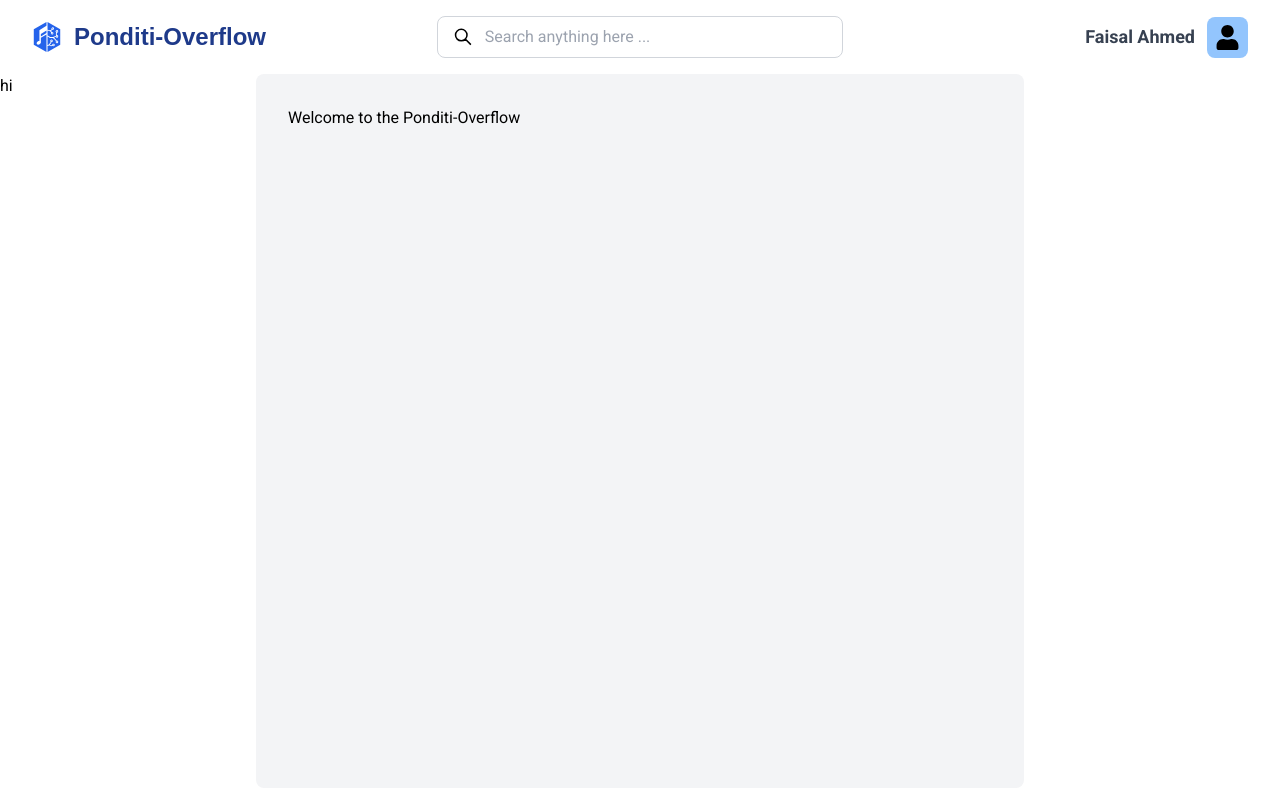
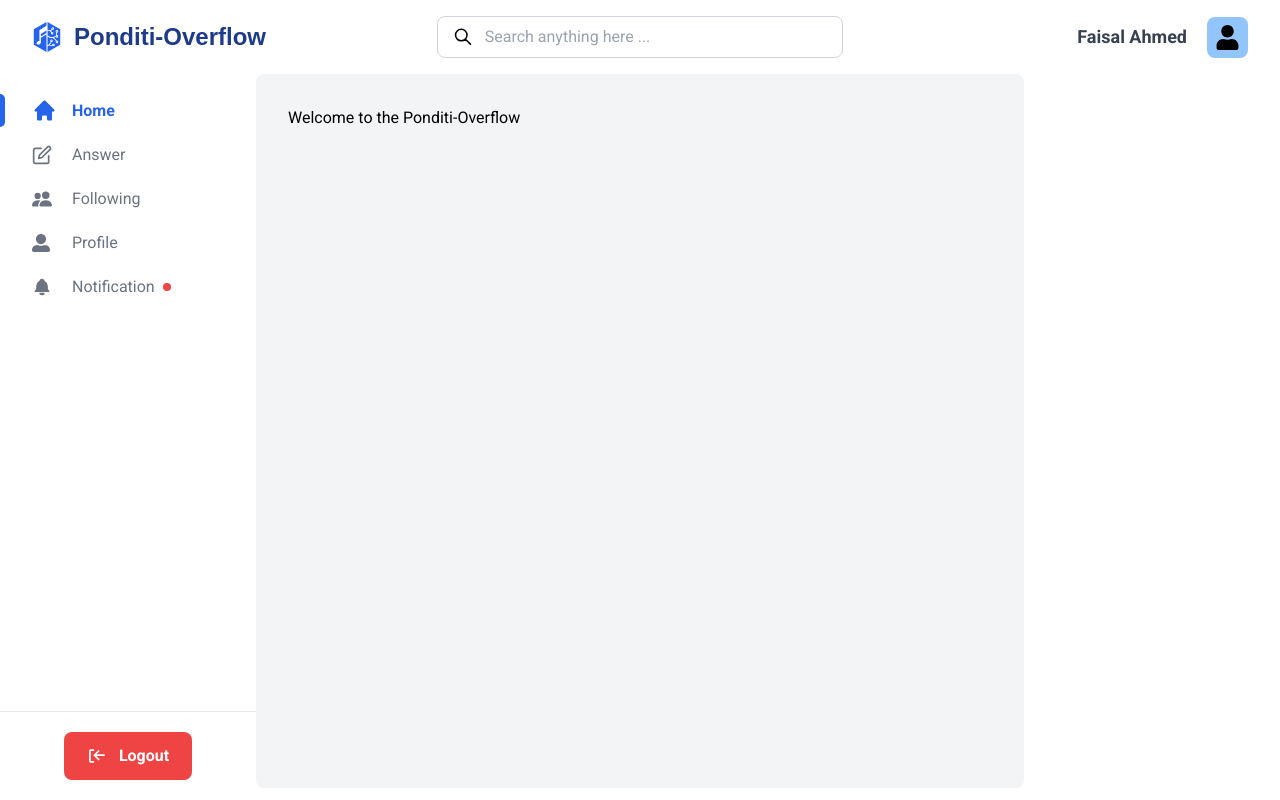
Before and after one commit to Os-Traveller/PonditiOveflow, a Next.js app: page / in a window 1280 px wide. Built offline with nearby package versions, Linux system fonts and the light colour scheme; a web font is replaced by a local one.

Commit message:
sidebar added

```diff
--- a/app/globals.css
+++ b/app/globals.css
@@ -15,4 +15,7 @@
   .padding {
     @apply p-8;
   }
+  .animation {
+    @apply transition-all duration-300;
+  }
 }
--- a/app/layout.tsx
+++ b/app/layout.tsx
@@ -3,6 +3,7 @@ import './globals.css';
 import { Roboto } from 'next/font/google';
 import { ClientOnly } from '@/components/shared/clientOnly';
 import { TopBar } from '@/components/top_bar/topBar';
+import { Sidebar } from '@/components/sidebar/sidebar';
 
 const font = Roboto({ subsets: ['latin'], weight: ['400', '500', '700'] });
 
@@ -26,7 +27,11 @@ export default function RootLayout({ children }: RootLayoutProps) {
             <TopBar />
           </ClientOnly>
         </header>
-        <section className=''>hi</section>
+        <section className=''>
+          <ClientOnly>
+            <Sidebar />
+          </ClientOnly>
+        </section>
         <section className='col-span-3 pb-3'>
           <section className='bg-gray-100 rounded-lg h-full padding'>
             {children}
--- /dev/null
+++ b/components/sidebar/sidebar.tsx
@@ -0,0 +1,40 @@
+'use client';
+
+import { links } from '@/data/links';
+import { SideBarLink } from './sidebarLink';
+import { usePathname } from 'next/navigation';
+import { TbBellFilled } from 'react-icons/tb';
+import { CgLogOut } from 'react-icons/cg';
+
+export function Sidebar() {
+  const path = usePathname();
+  return (
+    <section className='h-full py-5 flex flex-col justify-between'>
+      <div className='flex flex-col gap-3'>
+        {links.map((link, index) => (
+          <SideBarLink
+            key={index}
+            title={link.title}
+            url={link.url}
+            icon={link.icon}
+            currentLink={path}
+          />
+        ))}
+        <SideBarLink
+          title='Notification'
+          url='/notification'
+          icon={<TbBellFilled size={20} />}
+          currentLink={path}
+          notification
+        />
+      </div>
+      <div>
+        <hr />
+        <button className='mt-5 py-3 px-5 bg-red-500 rounded-lg text-white min-w-[50%] mx-auto font-bold animation hover:bg-red-700 center-y justify-center gap-3'>
+          <CgLogOut size={20} />
+          Logout
+        </button>
+      </div>
+    </section>
+  );
+}
--- /dev/null
+++ b/components/sidebar/sidebarLink.tsx
@@ -0,0 +1,41 @@
+import Link from 'next/link';
+import React from 'react';
+
+interface SideBarLinkProps {
+  title: string;
+  url: string;
+  icon: React.ReactNode;
+  currentLink?: string;
+  notification?: boolean;
+}
+
+export function SideBarLink(props: SideBarLinkProps) {
+  const { url, title, icon, currentLink, notification } = props;
+  return (
+    <Link
+      href={url}
+      className='relative padding-x py-1 cursor-pointer hover:bg-gray-200 animation hover:animate-pulse'
+    >
+      <span
+        className={`h-full absolute top-0 left-0 w-[5px] rounded-tr-md rounded-br-md ${
+          currentLink === url ? 'bg-blue-600' : 'bg-transparent'
+        }`}
+      ></span>
+      <span
+        className={`center-y grid grid-cols-[40px_1fr] ${
+          currentLink === url ? 'font-bold text-blue-600' : 'text-gray-500'
+        }`}
+      >
+        {icon}
+        <span className={`${notification ? 'center-y gap-2' : ''}`}>
+          {title}
+          {notification && (
+            <span className='w-2 block h-2 rounded-full bg-red-500'>
+              &nbsp;
+            </span>
+          )}
+        </span>
+      </span>
+    </Link>
+  );
+}
--- a/components/top_bar/topBarProfile.tsx
+++ b/components/top_bar/topBarProfile.tsx
@@ -13,7 +13,7 @@ export function TopBarProfile({
   img,
 }: TopBarProfileProps) {
   return (
-    <div className={`w-fit center-y gap-3 ${className}`}>
+    <div className={`w-fit center-y gap-5 ${className}`}>
       <h2 className='text-lg font-bold text-gray-700'>{userName}</h2>
       <div className={`p-2 rounded-lg bg-blue-300`}>
         {img ? (
--- /dev/null
+++ b/data/links.tsx
@@ -0,0 +1,11 @@
+import { HiHome } from 'react-icons/hi';
+import { FiEdit } from 'react-icons/fi';
+import { BsPeopleFill } from 'react-icons/bs';
+import { FaUserAlt } from 'react-icons/fa';
+
+export const links = [
+  { url: '/', title: 'Home', icon: <HiHome size={25} /> },
+  { url: '/answer', title: 'Answer', icon: <FiEdit size={20} /> },
+  { url: '/following', title: 'Following', icon: <BsPeopleFill size={20} /> },
+  { url: '/profile', title: 'Profile', icon: <FaUserAlt size={18} /> },
+];
--- a/tailwind.config.js
+++ b/tailwind.config.js
@@ -6,7 +6,11 @@ module.exports = {
     './app/**/*.{js,ts,jsx,tsx,mdx}',
   ],
   theme: {
-    extend: {},
+    extend: {
+      colors: {
+        c_gray: '#4E5D78',
+      },
+    },
   },
   plugins: [],
 };
```
